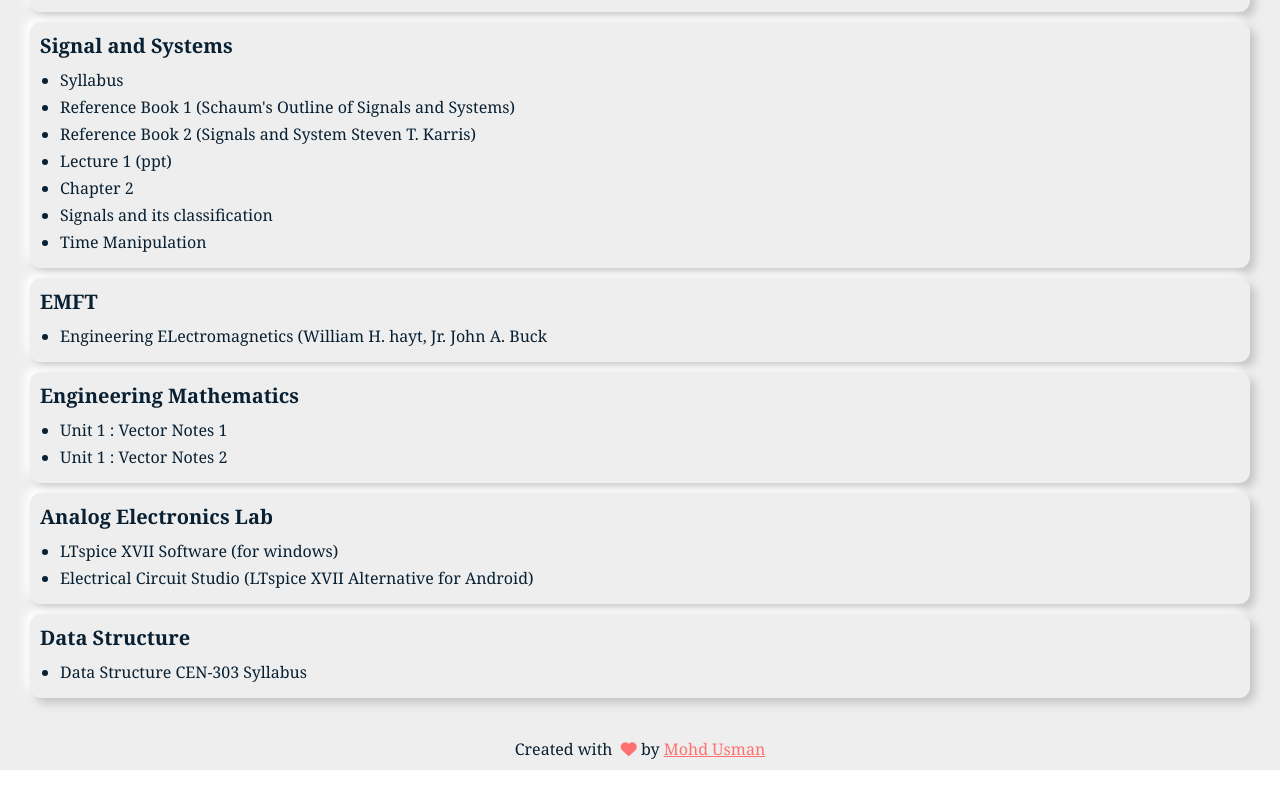
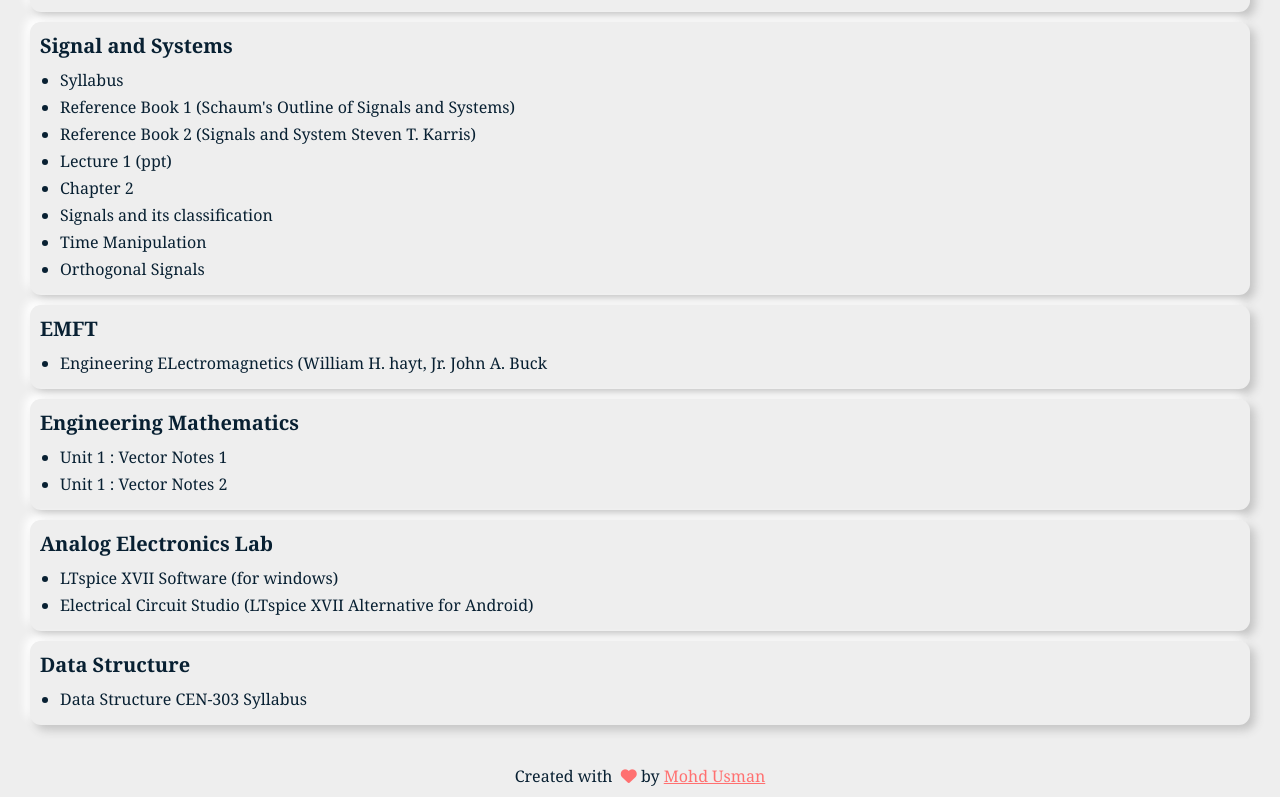
Before and after one commit to aulth/bijlivibhag, a plain HTML site: page index.html in a window 1280 px wide. Shown: the part 786-1583 px from the top of the page. Before the commit the page ends 1556 px from the top, so only its background shows below. Drawn offline with Linux system fonts and the light colour scheme; a web font is replaced by a local one.

Commit message:
Update index.html

```diff
--- a/index.html
+++ b/index.html
@@ -45,6 +45,7 @@
                 <li onclick="location.href='#n_9'">Signals and systems Chapter 2 uploaded (20/09/2021)</li>
                 <li onclick="location.href='#n_10'">Signals and classification uploaded (20/09/2021)</li>
                 <li onclick="location.href='#n_11'">Time Manipulation slide (signals and system) uploaded (21/09/2021)</li>
+                <li onclick="location.href='#n_12'">Orthogonal Signals (signals and system) uploaded (22/09/2021)</li>
             </ol>
         </div>
         <div class="homeNotice">
@@ -105,6 +106,7 @@
                         <li id="n_9"><a href="https://docs.google.com/presentation/d/1kTu1gIvge0YTfjN0WQKntEFkiYK_v4JB/edit?usp=sharing&ouid=117161419298576848899&rtpof=true&sd=true" download>Chapter 2 <i style="margin-left: 5px;float: right;" class="fas fa-download"></i></a></li>
                         <li id="n_10"><a href="https://docs.google.com/presentation/d/1q1ThDpKqTRL4FzTf7pnoE8k6Yt1wlZeq/edit?usp=sharing&ouid=117161419298576848899&rtpof=true&sd=true" download>Signals and its classification <i style="margin-left: 5px;float: right;" class="fas fa-download"></i></a></li>
                         <li id="n_11"><a href="https://docs.google.com/presentation/d/1rxAfd4jhkcuRJX7GjlMVofP7nuSkfX29/edit?usp=sharing&ouid=117161419298576848899&rtpof=true&sd=true" download>Time Manipulation <i style="margin-left: 5px;float: right;" class="fas fa-download"></i></a></li>
+                        <li id="n_12"><a href="https://docs.google.com/document/d/1tD8LWoEfA8vbbwwgcbimyRC8PxUoTwgk/edit?usp=sharing&ouid=117161419298576848899&rtpof=true&sd=true" download>Orthogonal Signals <i style="margin-left: 5px;float: right;" class="fas fa-download"></i></a></li>
                     </ul>
                 </nav>
             </div>
```
